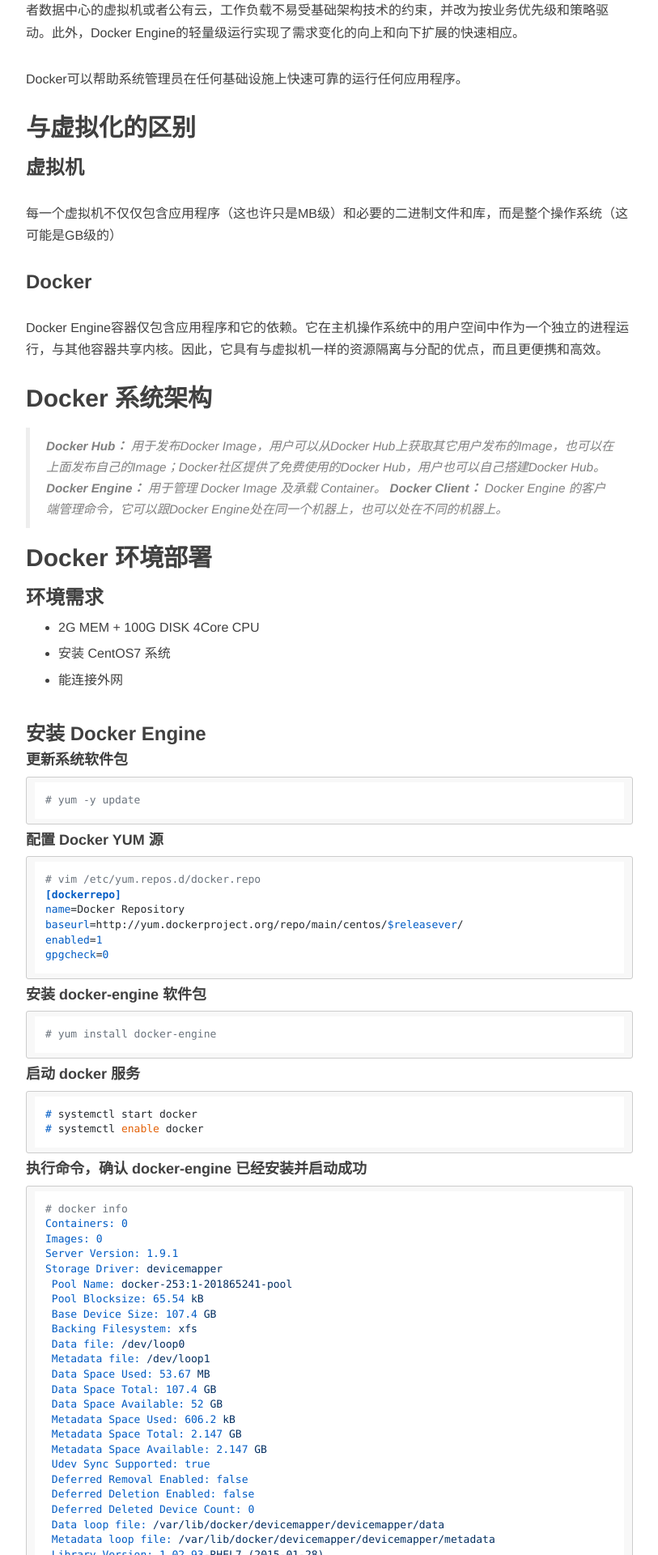
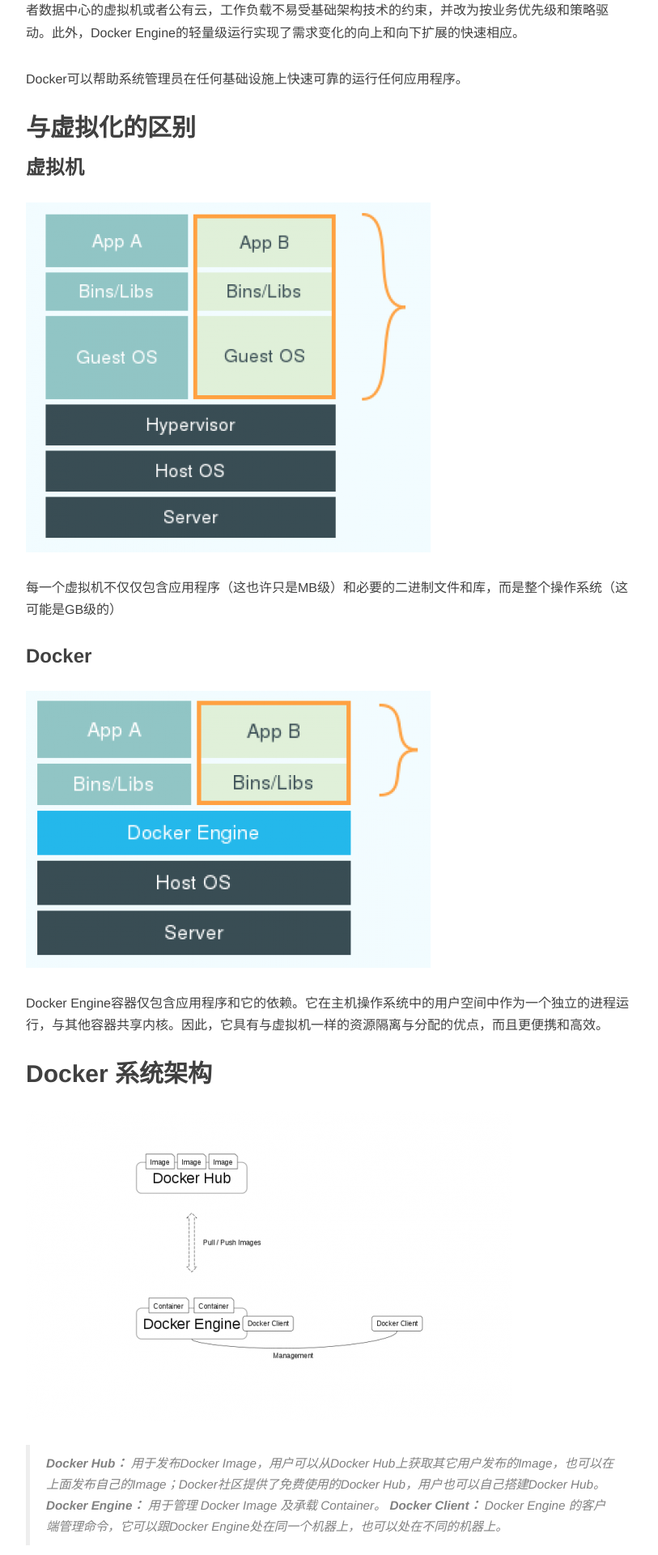
Before and after one commit to blkart/blkart.github.io, a Jekyll site: the page built from _posts/2015-12-12-docker-quick-start.md, in a window 1280 px wide. Shown: the part 1383-3303 px from the top of the page at 81% size, without its empty margins (233-1046 px from the left). Built offline with Jekyll 4.4.1, drawn with Linux system fonts in a browser that asks for light colours; nearby versions of some CDN libraries; comment, search, counter and statistics services are not loaded.

Commit message:
增加图片
Signed-off-by: blkart <blkart.org@gmail.com>

```diff
--- a/_posts/2015-12-12-docker-quick-start.md
+++ b/_posts/2015-12-12-docker-quick-start.md
@@ -36,19 +36,19 @@
 
 ### 虚拟机
 
-{{ :eayunstack:docker:docker-001.png?500 |}}
+![103.png](/img/blog_img/103.png)
 
 每一个虚拟机不仅仅包含应用程序（这也许只是MB级）和必要的二进制文件和库，而是整个操作系统（这可能是GB级的）
 
 ### Docker
 
-{{ :eayunstack:docker:docker-002.png?500 |}}
+![104.png](/img/blog_img/104.png)
 
 Docker Engine容器仅包含应用程序和它的依赖。它在主机操作系统中的用户空间中作为一个独立的进程运行，与其他容器共享内核。因此，它具有与虚拟机一样的资源隔离与分配的优点，而且更便携和高效。
 
 ## Docker 系统架构
 
-{{ :eayunstack:docker:docker-003.png?600 |}}
+![105.png](/img/blog_img/105.png)
 
 >  **Docker Hub：** 用于发布Docker Image，用户可以从Docker Hub上获取其它用户发布的Image，也可以在上面发布自己的Image；Docker社区提供了免费使用的Docker Hub，用户也可以自己搭建Docker Hub。
 >  **Docker Engine：** 用于管理 Docker Image 及承载 Container。
```
Also changed, not shown: img/blog_img/103.png (added), img/blog_img/104.png (added), img/blog_img/105.png (added).
